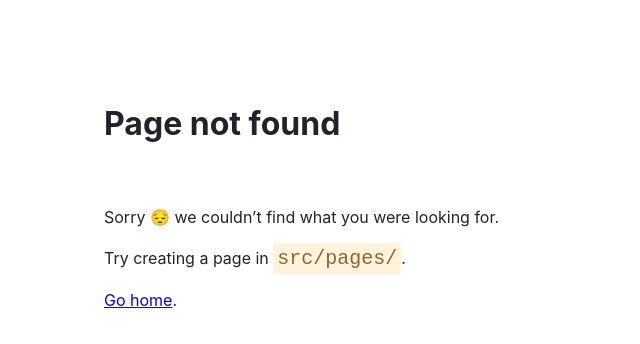
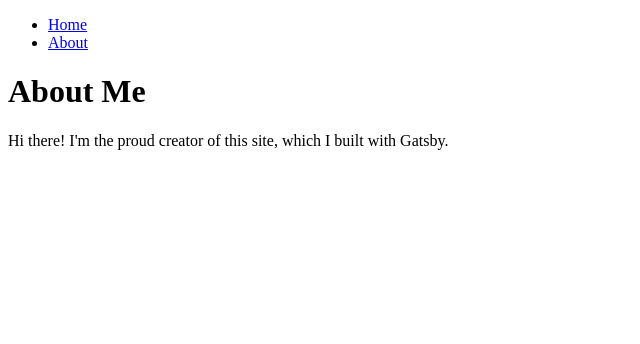
Before and after one commit to Keiji-Miyake/gatsby-tutorial, a Gatsby site: page /about in a window 1280 px wide. Before the commit this address had no page. Shown: the whole page, without its empty margins (0-640 px from the left). Built offline with nearby package versions, Linux system fonts and the light colour scheme; Gatsby itself is replaced by a stand-in of ours.

Commit message:
feat: added components

```diff
--- /dev/null
+++ b/src/components/layout.js
@@ -0,0 +1,22 @@
+import * as React from 'react'
+import { Link } from 'gatsby'
+
+const Layout = ({ pageTitle, children }) => {
+  return (
+    <div>
+      <title>{pageTitle}</title>
+      <nav>
+        <ul>
+          <li><Link to="/">Home</Link></li>
+          <li><Link to="/about">About</Link></li>
+        </ul>
+      </nav>
+      <main>
+        <h1>{pageTitle}</h1>
+        {children}
+      </main>
+    </div>
+  )
+}
+
+export default Layout
--- /dev/null
+++ b/src/pages/about.js
@@ -0,0 +1,12 @@
+import * as React from 'react'
+import Layout from '../components/layout'
+
+const AboutPage = () => {
+  return (
+    <Layout pageTitle="About Me">
+      <p>Hi there! I'm the proud creator of this site, which I built with Gatsby.</p>
+    </Layout>
+  )
+}
+
+export default AboutPage
```
Also changed, not shown: src/components/frame.js (added, +10 -0 lines), src/pages/gallery.js (added, +12 -0 lines), src/pages/index.js (+5 -7 lines), 1 other file.
